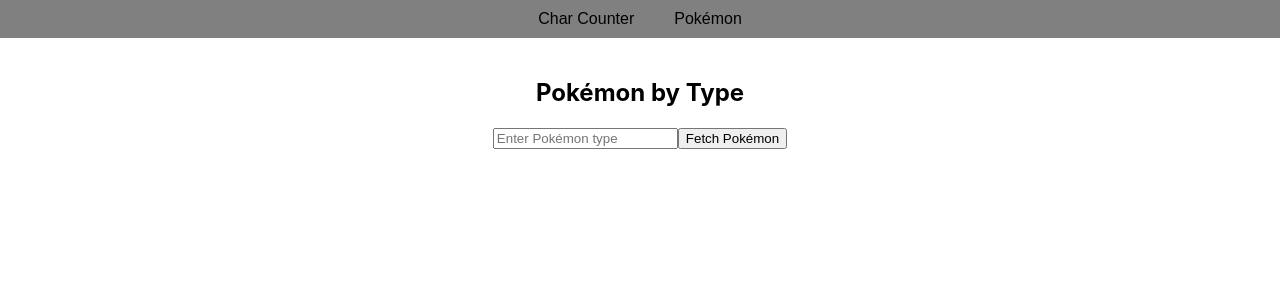
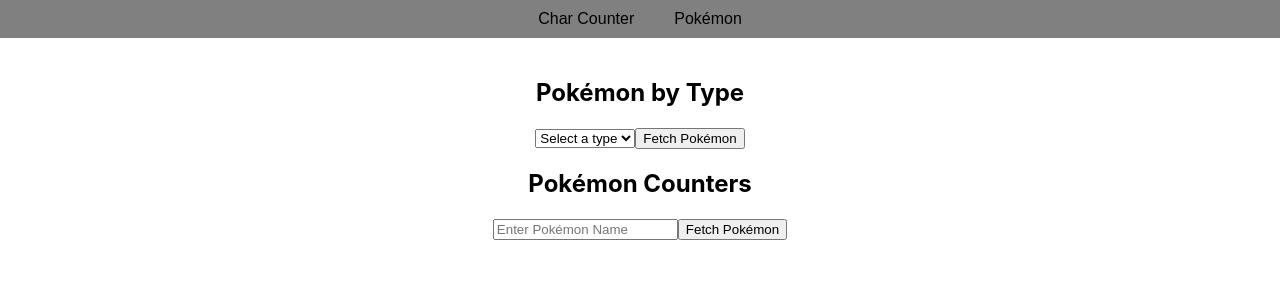
Before and after one commit to awells111/everything-website-frontend, a React (Create React App) app: page / in a window 1280 px wide. Both pictures are taken after a click on the button "Pokémon". Shown: the top 300 px of the page. Built offline with nearby package versions, Linux system fonts and the light colour scheme.

Commit message:
Incorrect Dropdown Menu

```diff
--- a/src/TabbedInterface/Pokemon/Pokemon.tsx
+++ b/src/TabbedInterface/Pokemon/Pokemon.tsx
@@ -1,6 +1,7 @@
 import React, { useState } from "react";
 import "./Pokemon.css";
 import PokemonByType from "./PokemonByType/PokemonByType";
+import PokemonByName from "./PokemonByName/PokemonByName";
 
 export type PokemonListItemType = {
   name: string;
@@ -21,6 +22,10 @@
   return (
     <div>
       <PokemonByType
+        setPokemonDetails={setPokemonDetails}
+        setError={setError}
+      />
+      <PokemonByName
         setPokemonDetails={setPokemonDetails}
         setError={setError}
       />
--- /dev/null
+++ b/src/TabbedInterface/Pokemon/PokemonByName/PokemonByName.tsx
@@ -0,0 +1,62 @@
+import React, { useState } from "react";
+import { PokemonDetailsType, PokemonListItemType } from "../Pokemon";
+
+type Props = {
+  setPokemonDetails: (pokemonDetails: PokemonDetailsType[]) => void;
+  setError: (error: string | null) => void;
+};
+
+function PokemonByName({setPokemonDetails, setError}: Props) {
+    const [type, setType] = useState<string>("");
+
+    const fetchPokemonByType = async (type: string) => {
+      try {
+        const response = await fetch(
+          `https://pokeapi.co/api/v2/type/${type.toLowerCase()}`
+        );
+        if (!response.ok) {
+          throw new Error("Type not found");
+        }
+        const data = await response.json();
+        const pokemonList = data.pokemon.map(
+          (p: { pokemon: PokemonListItemType }) => p.pokemon
+        );
+
+        const detailsPromises = pokemonList.map(
+          async (pokemon: PokemonListItemType) => {
+            const response = await fetch(pokemon.url);
+            const data = await response.json();
+            return {
+              name: data.name,
+              sprite: data.sprites.front_default,
+            };
+          }
+        );
+
+        const details = await Promise.all(detailsPromises);
+        setPokemonDetails(details);
+        setError(null);
+      } catch (error: any) {
+        setError(error.message);
+        setPokemonDetails([]);
+      }
+    };
+
+    const handleFetch = () => {
+      fetchPokemonByType(type);
+    };
+    return (
+      <div>
+        <h2>Pokémon Counters</h2>
+        <input
+          type="text"
+          value={type}
+          onChange={(e) => setType(e.target.value)}
+          placeholder="Enter Pokémon Name"
+        />
+        <button onClick={handleFetch}>Fetch Pokémon</button>
+      </div>
+    );
+  }
+
+export default PokemonByName
--- a/src/TabbedInterface/Pokemon/PokemonByType/PokemonByType.tsx
+++ b/src/TabbedInterface/Pokemon/PokemonByType/PokemonByType.tsx
@@ -1,5 +1,6 @@
 import React, { useState } from "react";
 import { PokemonDetailsType, PokemonListItemType } from "../Pokemon";
+import getPokemonTypes from "./getPokemonTypes";
 
 type Props = {
   setPokemonDetails: (pokemonDetails: PokemonDetailsType[]) => void;
@@ -7,7 +8,13 @@
 };
 
 function PokemonByType({ setPokemonDetails, setError }: Props) {
-  const [type, setType] = useState<string>("");
+  //const [type, setType] = useState<string>("");
+  const [selectedType, setSelectedType] = useState<string>("");
+
+  //todo feed this to a dropdown
+  const pokemonTypes = getPokemonTypes();
+
+  // in the dropdown you would do something like pok
 
   const fetchPokemonByType = async (type: string) => {
     try {
@@ -43,17 +50,26 @@
   };
 
   const handleFetch = () => {
-    fetchPokemonByType(type);
+    if (selectedType) {
+      fetchPokemonByType(selectedType);
+    } else {
+      setError("Please select a type");
+    }
   };
   return (
     <div>
       <h2>Pokémon by Type</h2>
-      <input
-        type="text"
-        value={type}
-        onChange={(e) => setType(e.target.value)}
-        placeholder="Enter Pokémon type"
-      />
+      <select
+        value={selectedType}
+        onChange={(e) => setSelectedType(e.target.value)}
+      >
+        <option value="">Select a type</option>
+        {pokemonTypes.map((type) => (
+          <option key={type.name} value={type.name}>
+            {type.name}
+          </option>
+        ))}
+      </select>
       <button onClick={handleFetch}>Fetch Pokémon</button>
     </div>
   );
--- /dev/null
+++ b/src/TabbedInterface/Pokemon/PokemonByType/getPokemonTypes.ts
@@ -0,0 +1,29 @@
+import { PokemonListItemType } from "../Pokemon";
+
+const getPokemonTypes: () => PokemonListItemType[] = () => {
+  const types: PokemonListItemType[] = [
+    { name: "normal", url: "https://pokeapi.co/api/v2/type/1/" },
+    { name: "fighting", url: "https://pokeapi.co/api/v2/type/2/" },
+    { name: "flying", url: "https://pokeapi.co/api/v2/type/3/" },
+    { name: "poison", url: "https://pokeapi.co/api/v2/type/4/" },
+    { name: "ground", url: "https://pokeapi.co/api/v2/type/5/" },
+    { name: "rock", url: "https://pokeapi.co/api/v2/type/6/" },
+    { name: "bug", url: "https://pokeapi.co/api/v2/type/7/" },
+    { name: "ghost", url: "https://pokeapi.co/api/v2/type/8/" },
+    { name: "steel", url: "https://pokeapi.co/api/v2/type/9/" },
+    { name: "fire", url: "https://pokeapi.co/api/v2/type/10/" },
+    { name: "water", url: "https://pokeapi.co/api/v2/type/11/" },
+    { name: "grass", url: "https://pokeapi.co/api/v2/type/12/" },
+    { name: "electric", url: "https://pokeapi.co/api/v2/type/13/" },
+    { name: "psychic", url: "https://pokeapi.co/api/v2/type/14/" },
+    { name: "ice", url: "https://pokeapi.co/api/v2/type/15/" },
+    { name: "dragon", url: "https://pokeapi.co/api/v2/type/16/" },
+    { name: "dark", url: "https://pokeapi.co/api/v2/type/17/" },
+    { name: "fairy", url: "https://pokeapi.co/api/v2/type/18/" },
+    //{ name: "unknown", url: "https://pokeapi.co/api/v2/type/10001/" },
+    { name: "shadow", url: "https://pokeapi.co/api/v2/type/10002/" },
+  ];
+  return types;
+};
+
+export default getPokemonTypes;
```
